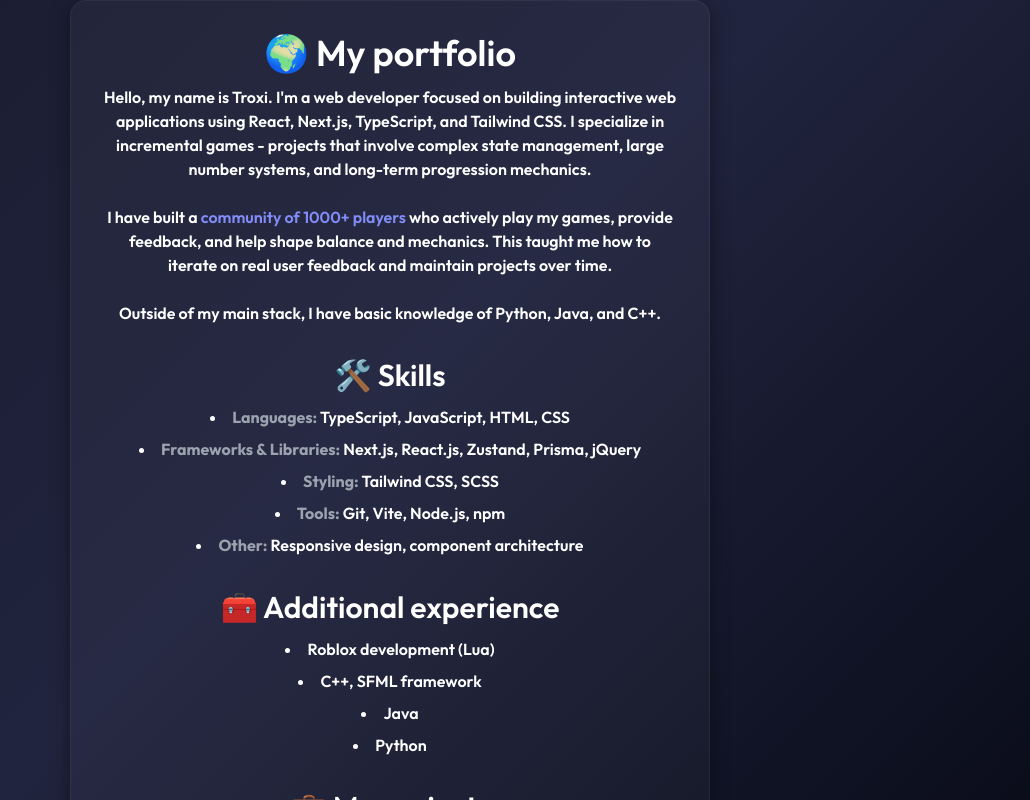
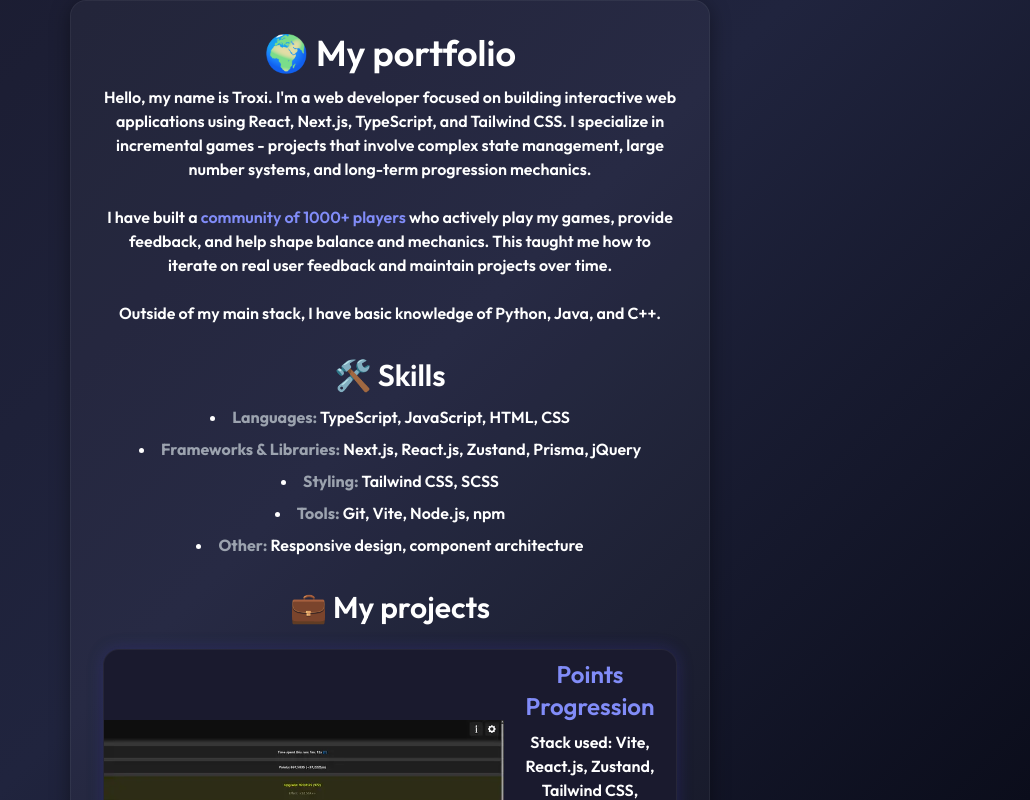
Before and after one commit to Troxi54/troxi54.github.io, a React (Vite) app: page / in a window 1280 px wide. Shown: the top 800 px of the page, without its empty margins (250-1280 px from the left). Built offline with nearby package versions, Linux system fonts and the light colour scheme; the HTML template or start-up script is replaced by a standard one.

Commit message:
feat: remove additional experience section

```diff
--- a/src/app/AdditionalExperience.tsx
+++ /dev/null
@@ -1,15 +0,0 @@
-function AdditionalExperience() {
-  return (
-    <section>
-      <h2 className="text-3xl mb-3">🧰 Additional experience</h2>
-      <ul className="list-disc list-inside space-y-2">
-        <li>Roblox development (Lua)</li>
-        <li>C++, SFML framework</li>
-        <li>Java</li>
-        <li>Python</li>
-      </ul>
-    </section>
-  );
-}
-
-export default AdditionalExperience;
--- a/src/app/index.tsx
+++ b/src/app/index.tsx
@@ -1,5 +1,4 @@
 import cn from "@/utils/tailwind";
-import AdditionalExperience from "./AdditionalExperience";
 import Contacts from "./Contacts";
 import Portfolio from "./Portfolio";
 import Projects from "./Projects";
@@ -17,7 +16,6 @@ function App() {
       >
         <Portfolio />
         <Skills />
-        <AdditionalExperience />
         <Projects />
         <Contacts />
       </main>
```
